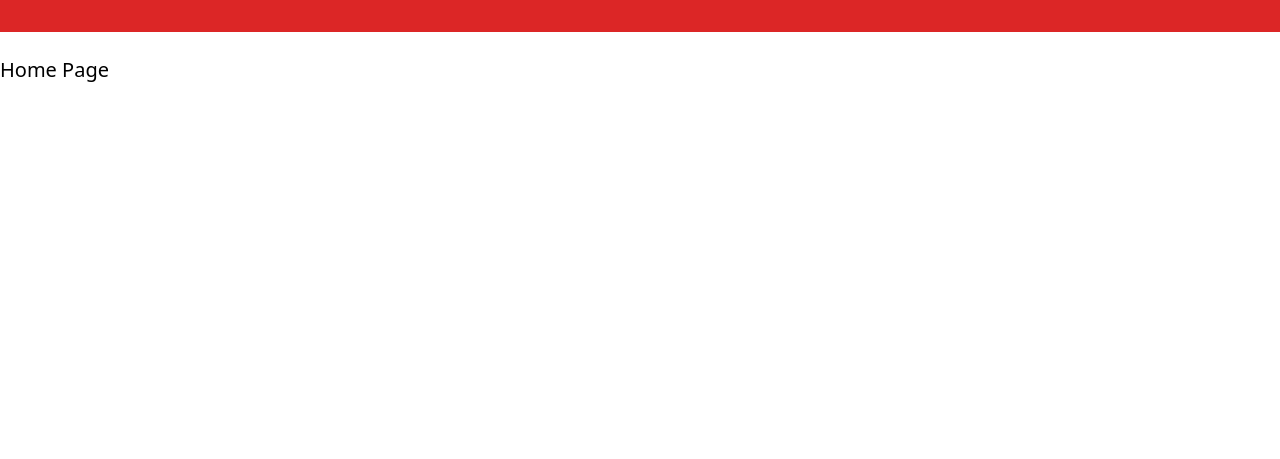
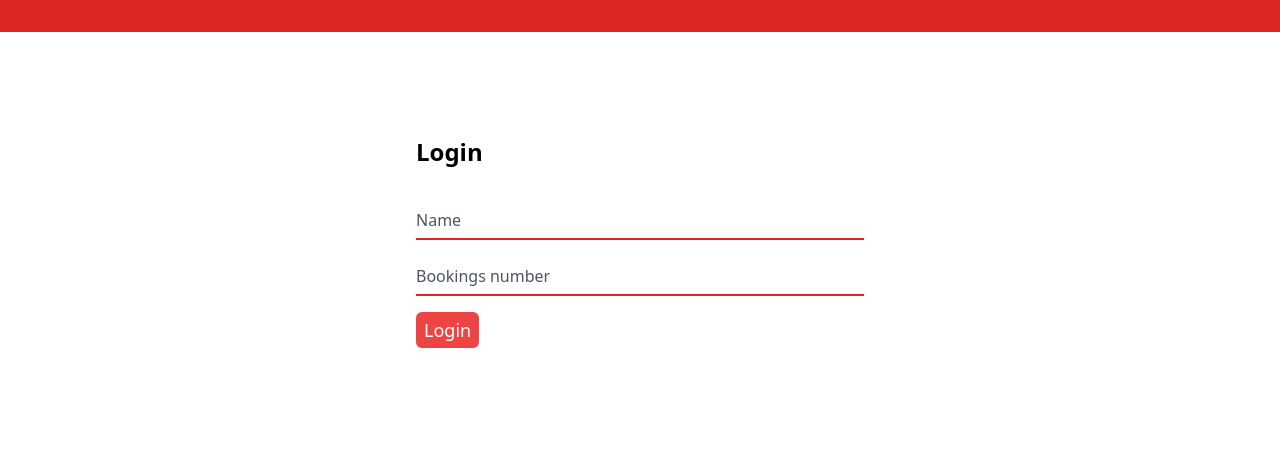
Before and after one commit to teunvanderploeg/corendon-captive-portal, a Flask app: page / in a window 1280 px wide. Shown: the part 64-523 px from the top of the page. Run offline with Flask 2, Linux system fonts and the light colour scheme; style sheets or scripts are compiled from the project's sources.

Commit message:
Made login screen

```diff
--- a/templates/index.html
+++ b/templates/index.html
@@ -1,7 +1,32 @@
 {% extends "base.html" %}
 {% block title %}Home{% endblock %}
 {% block content %}
-    <div class="">
-        <h1 class="text-xl text-black">Home Page</h1>
-    </div>
+    <div class="relative px-4 py-10 sm:rounded-3xl sm:p-20">
+                <div class="max-w-md mx-auto">
+                    <div>
+                        <h1 class="text-2xl font-semibold">Login</h1>
+                    </div>
+                    <div class="divide-y divide-gray-200">
+                        <div class="py-8 text-base leading-6 space-y-4 text-gray-700 sm:text-lg sm:leading-7">
+                            <div class="relative">
+                                <input autocomplete="off" id="name" name="name" type="text"
+                                       class="peer placeholder-transparent h-10 w-full border-b-2 border-red-600 text-gray-900 focus:outline-none focus:borer-rose-600"
+                                       placeholder="Name"/>
+                                <label for="name"
+                                       class="absolute left-0 -top-3.5 text-gray-600 text-sm peer-placeholder-shown:text-base peer-placeholder-shown:text-gray-440 peer-placeholder-shown:top-2 transition-all peer-focus:-top-3.5 peer-focus:text-gray-600 peer-focus:text-sm">Name</label>
+                            </div>
+                            <div class="relative">
+                                <input autocomplete="off" id="bookings-number" name="bookings-number" type="text"
+                                       class="peer placeholder-transparent h-10 w-full border-b-2 border-red-600 text-gray-900 focus:outline-none focus:borer-rose-600"
+                                       placeholder="bookings-number"/>
+                                <label for="password"
+                                       class="absolute left-0 -top-3.5 text-gray-600 text-sm peer-placeholder-shown:text-base peer-placeholder-shown:text-gray-440 peer-placeholder-shown:top-2 transition-all peer-focus:-top-3.5 peer-focus:text-gray-600 peer-focus:text-sm">Bookings number</label>
+                            </div>
+                            <div class="relative">
+                                <button class="bg-red-500 text-white rounded-md px-2 py-1">Login</button>
+                            </div>
+                        </div>
+                    </div>
+                </div>
+            </div>
 {% endblock %}
```
